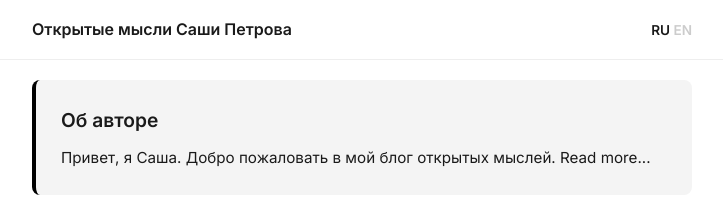
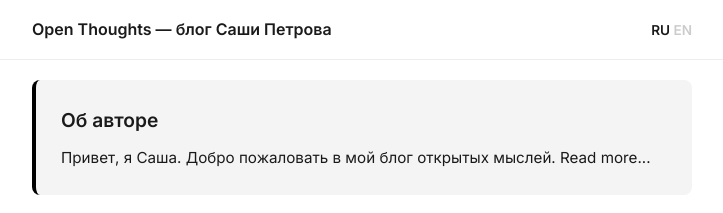
Before and after one commit to petrovortex/petrovortex.github.io, a Jekyll site: the page built from index.html, in a window 1280 px wide. Shown: the top 213 px of the page, without its empty margins (278-1001 px from the left). Built offline with Jekyll 4.4.1, drawn with Linux system fonts in a browser that asks for light colours; comment, search, counter and statistics services are not loaded.

Commit message:
Update Russian title for Open Thoughts blog

```diff
--- a/_layouts/default.html
+++ b/_layouts/default.html
@@ -24,7 +24,7 @@
         {% if page.lang == 'en' %}
           Open Thoughts by Sasha Petrov
         {% else %}
-          Открытые мысли Саши Петрова
+          Open Thoughts — блог Саши Петрова
         {% endif %}
       </a>
 
```
